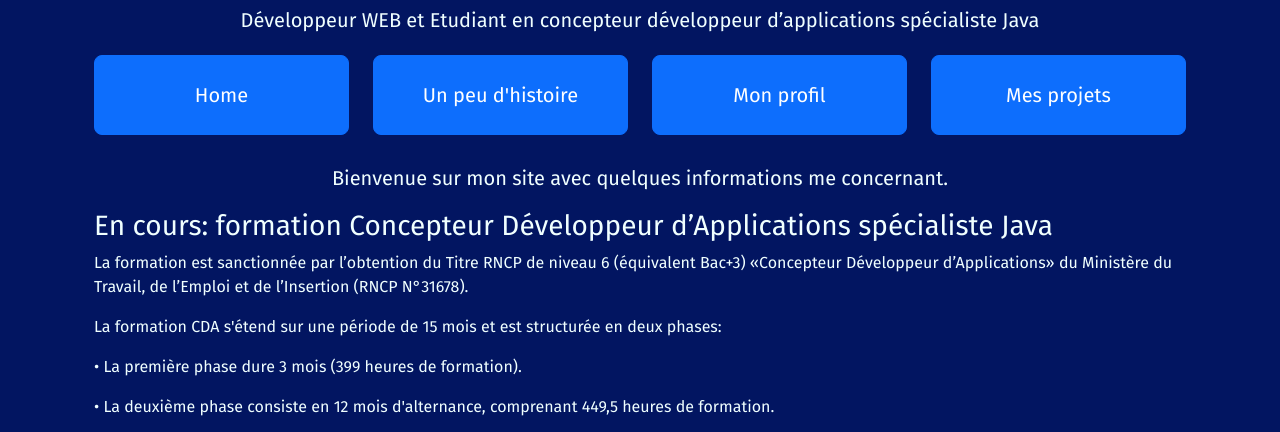
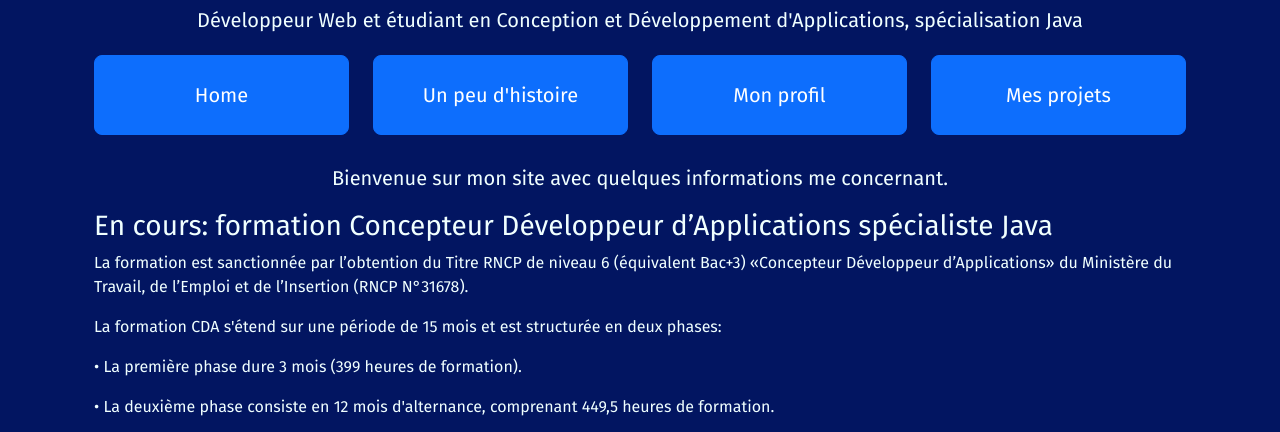
Before and after one commit to IreneuszPISKORSKI/CV-online, a plain HTML site: page index.html in a window 1280 px wide. Shown: the part 346-778 px from the top of the page. Drawn offline with nearby package versions, Linux system fonts and the light colour scheme.

Commit message:
small corection

```diff
--- a/index.html
+++ b/index.html
@@ -19,7 +19,7 @@
             <img id="headerPhoto" class="rounded mx-auto d-block mb-3"
              src="photo/photo1.jpg" alt="Photo d'Irek">
             <h1>PISKORSKI Ireneusz</h1>
-            <p class="text-center fs-5">Développeur WEB et Etudiant en concepteur développeur d’applications spécialiste Java</p>
+            <p class="text-center fs-5">Développeur Web et étudiant en Conception et Développement d'Applications, spécialisation Java</p>
         </div>
     </header>
 
```
Also changed, not shown: photo/blocage1.jpg (deleted), photo/blocage2.jpg (deleted), photo/blocage3.jpg (deleted), photo/imprime1.jpg (deleted), photo/imprime2.jpg (deleted), photo/imprime3.jpg (deleted), 1 other file.
